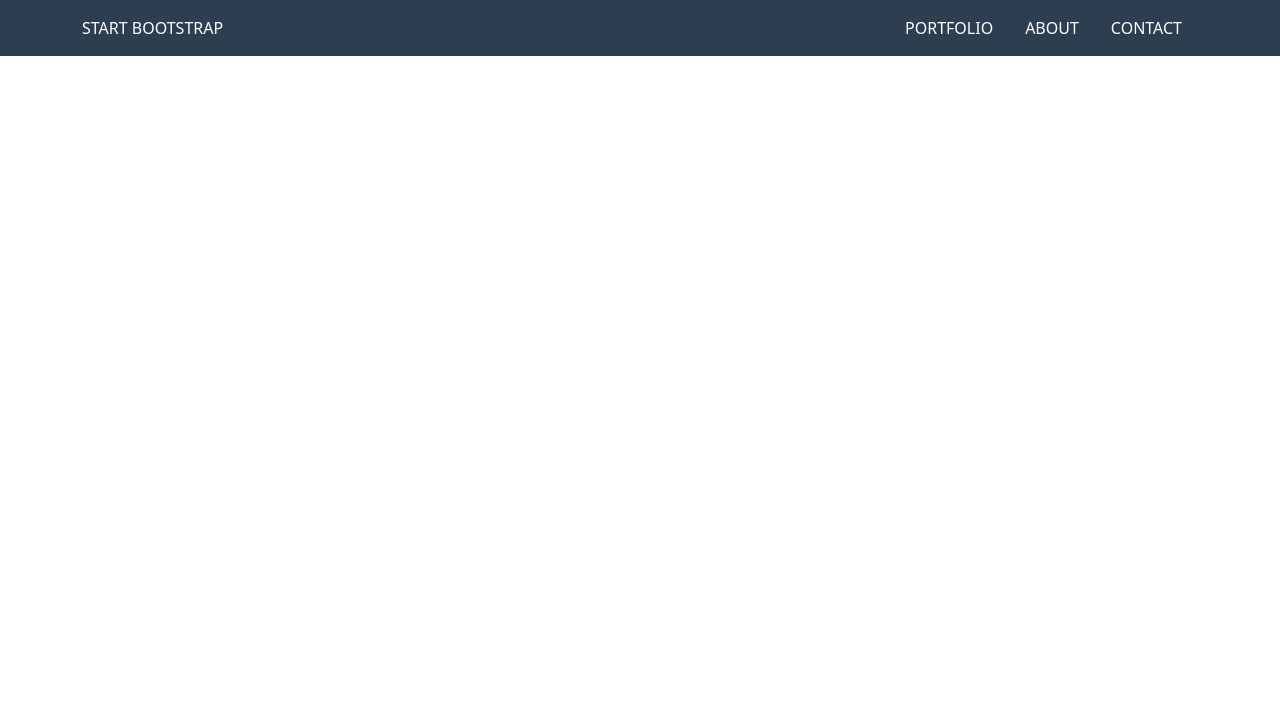
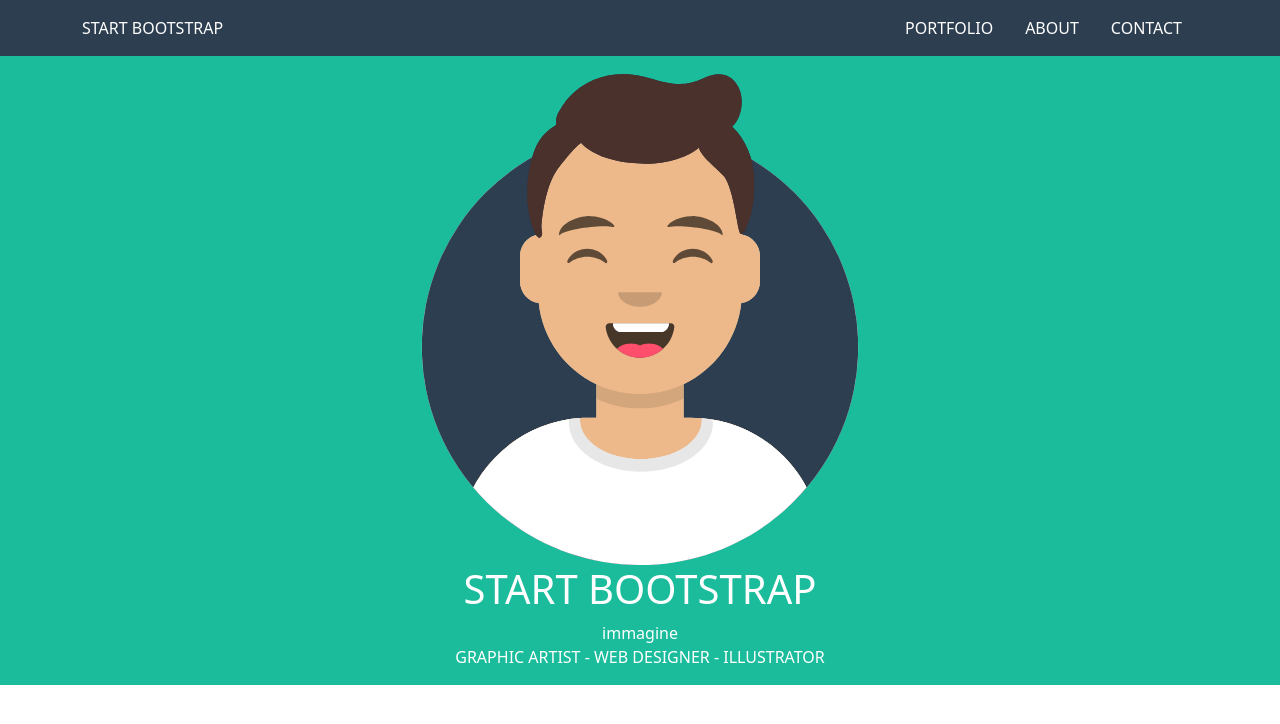
Before and after one commit to MatteoGrigoletto/html-css-bootstrap-freelancer, a plain HTML site: page index.html in a window 1280 px wide. Drawn offline with nearby package versions, Linux system fonts and the light colour scheme.

Commit message:
Aggiunge: -immagini progetto; - seconda section con implementata una col-12;

```diff
--- a/css/style.css
+++ b/css/style.css
@@ -5,6 +5,7 @@
 header{
     color: white;
 }
+/* first-section */
 .first-section{
     background-color: #2c3e50;
 }
@@ -20,3 +21,14 @@ header{
     text-decoration: none;
     color: white;
 }
+/* second-section */
+.second-section{
+    background-color: #1abc9c;
+}
+.my-container-header{
+    max-width: 600px;
+    margin: auto;
+}
+.second-section img{
+    width: 80%;
+}
--- a/index.html
+++ b/index.html
@@ -30,6 +30,23 @@
                 </div>
             </div>
         </section>
+        <section class="second-section">
+            <div class="my-container-header">
+                <div class="row">
+                    <div class="col-12 text-center">
+                        <div>
+                            <img src="img/avatar.svg" alt="">
+                        </div>
+                        <div>
+                            <h1>START BOOTSTRAP</h1>
+                        </div>
+                        <div>immagine</div>
+                        <p>GRAPHIC ARTIST - WEB DESIGNER - ILLUSTRATOR</p>
+                    </div>
+                </div>
+            </div>
+        </section>
+
     </header>
 </body>
 </html>
```
Also changed, not shown: img/avatar.svg (added), img/cabin.png (added), img/cake.png (added), img/circus.png (added), img/game.png (added), img/safe.png (added), img/submarine.png (added).
